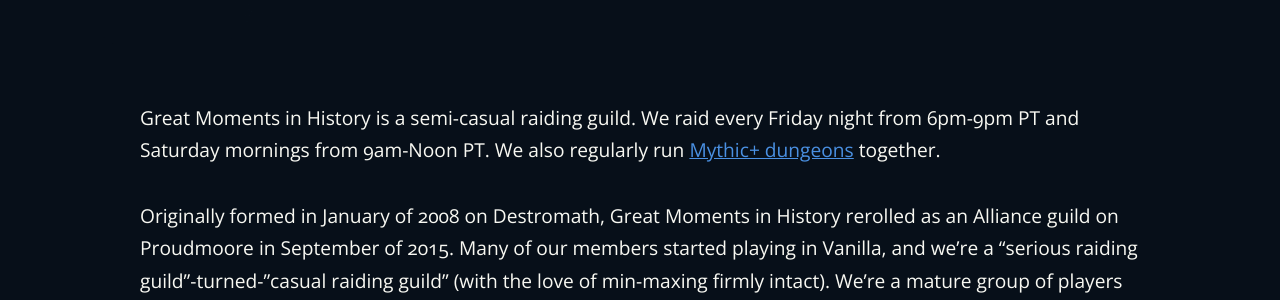
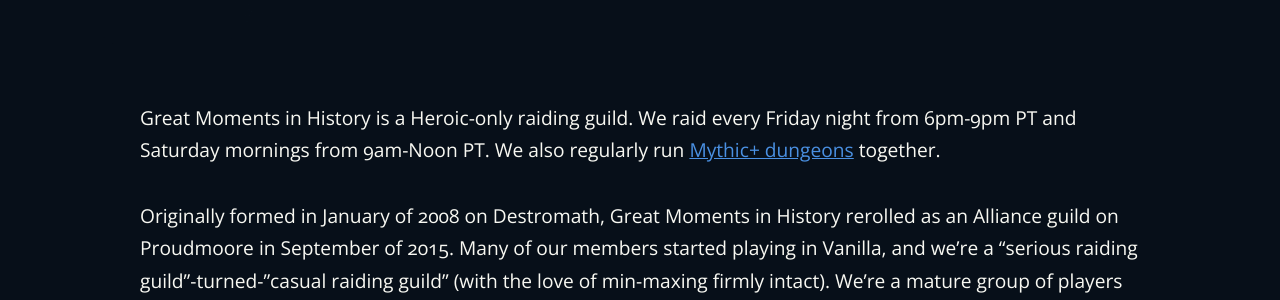
Before and after one commit to gmih/gmih.github.io, a Jekyll site: the page built from pages/about/index.md, in a window 1280 px wide and 900 px high. Shown: the part 313-613 px from the top of the window. Built offline with Jekyll 4.4.1, drawn with Linux system fonts in a browser that asks for light colours; nearby versions of some CDN libraries.

Commit message:
Change semi-casual to Heroic-only

```diff
--- a/pages/about/index.md
+++ b/pages/about/index.md
@@ -7,7 +7,7 @@ permalink: about/
 ---
 
 
-Great Moments in History is a semi-casual raiding guild. We raid every Friday night from 6pm-9pm PT and Saturday mornings from 9am-Noon PT. We also regularly run <a href="/mythic-plus">Mythic+ dungeons</a> together.
+Great Moments in History is a Heroic-only raiding guild. We raid every Friday night from 6pm-9pm PT and Saturday mornings from 9am-Noon PT. We also regularly run <a href="/mythic-plus">Mythic+ dungeons</a> together.
 
 Originally formed in January of 2008 on Destromath, Great Moments in History rerolled as an Alliance guild on Proudmoore in September of 2015. Many of our members started playing in Vanilla, and we’re a “serious raiding guild”-turned-”casual raiding guild” (with the love of min-maxing firmly intact). We’re a mature group of players looking for friendly (and competent) team members to fill out our roster for raiding.
 
```
